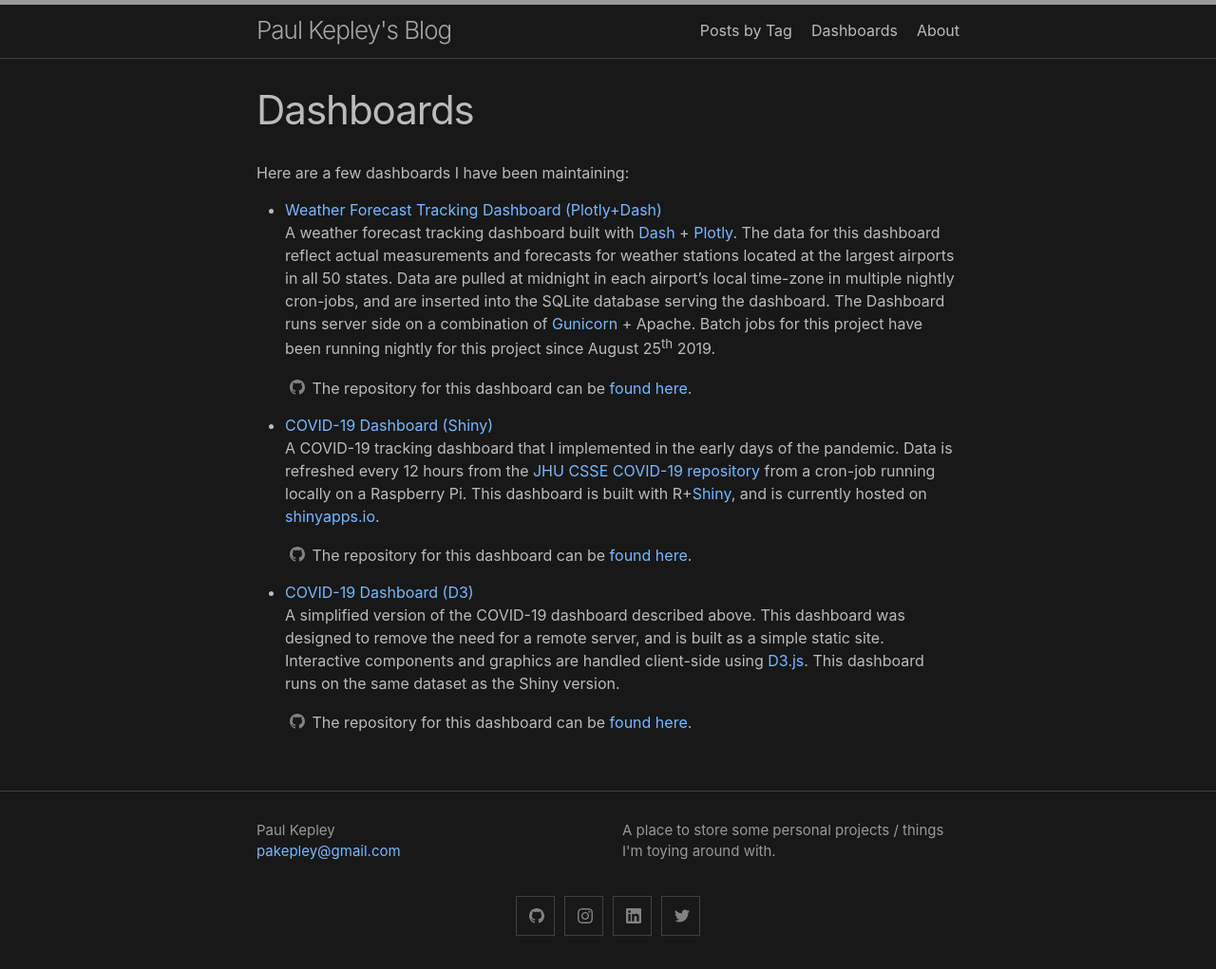
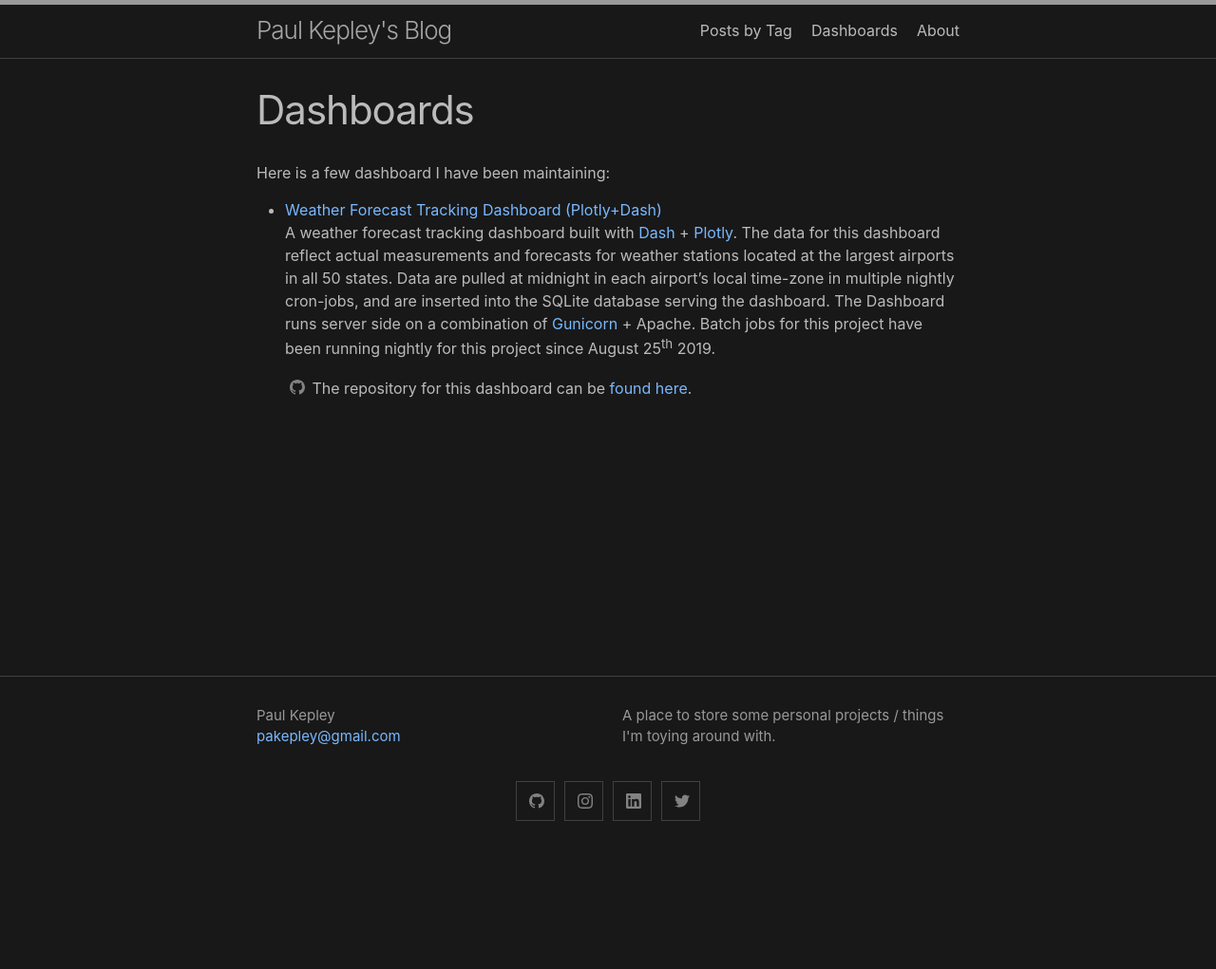
Before and after one commit to pkepley/pkepley.github.io, a Jekyll site: the page built from dash.md, in a window 1280 px wide. Shown: the whole page at 95% size. Built offline with Jekyll 4.4.1, drawn with Linux system fonts in a browser that asks for light colours; after the commit the page ends 900 px from its top, so only the background shows below that.

Commit message:
Decomissioned my COVID dashboards

```diff
--- a/dash.md
+++ b/dash.md
@@ -3,25 +3,9 @@
 title: Dashboards
 ---
 
-Here are a few dashboards I have been maintaining:
+Here is a few dashboard I have been maintaining:
 
 - [Weather Forecast Tracking Dashboard (Plotly+Dash)](https://paulkepley.com/weather-app/)<a id="dash-weather-app"></a><br> A weather forecast tracking dashboard built with [Dash](https://plotly.com/dash/) + [Plotly](https://plotly.com/). The data for this dashboard reflect actual measurements and forecasts for weather stations located at the largest airports in all 50 states. Data are pulled at midnight in each airport's local time-zone in multiple nightly cron-jobs, and are inserted into the SQLite database serving the dashboard. The Dashboard runs server side on a combination of [Gunicorn](https://gunicorn.org/) + Apache. Batch jobs for this project have been running nightly for this project since August 25<sup>th</sup> 2019.
 
   <span><svg class="svg-icon grey" style="vertical-align:-0.1875em"><use xlink:href="{{ '/assets/minima-social-icons.svg#github' | relative_url }}"></use></svg>
   The repository for this dashboard can be [found here](https://github.com/pkepley/dash-weather-app/tree/main/src).</span>
-
-- [COVID-19 Dashboard (Shiny)](https://pakepley.shinyapps.io/c19-dash/)<a id="old-covid-dashboard"></a><br> A COVID-19 tracking dashboard that I implemented in the early days of the pandemic. Data is refreshed every 12 hours from the [JHU CSSE COVID-19 repository](https://github.com/CSSEGISandData/COVID-19) from a cron-job running locally on a Raspberry Pi.  This dashboard is built with R+[Shiny](https://shiny.rstudio.com/), and is currently hosted on [shinyapps.io](https://www.shinyapps.io/).
-
-  <span><svg class="svg-icon grey" style="vertical-align:-0.1875em"><use xlink:href="{{ '/assets/minima-social-icons.svg#github' | relative_url }}"></use></svg>
-  The repository for this dashboard can be [found here](https://github.com/pkepley/c19-dash/).</span>
-
-- [COVID-19 Dashboard (D3)](https://storage.googleapis.com/paulkepley.com/c19-dash-v2/index.html)<br>A simplified version of the COVID-19 dashboard described above. This dashboard was designed to remove the need for a remote server, and is built as a simple static site. Interactive components and graphics are handled client-side using [D3.js](https://d3js.org/). This dashboard runs on the same dataset as the Shiny version.
-
-  <span><svg class="svg-icon grey" style="vertical-align:-0.1875em"><use xlink:href="{{ '/assets/minima-social-icons.svg#github' | relative_url }}"></use></svg>
-  The repository for this dashboard can be [found here](https://github.com/pkepley/c19-dash-v2/).</span>
-
-<!-- - <u><a href = "https://www.paulkepley.com/weather-app">Weather Forecast Accuracy Dashboard</a></u>: This dashboard -->
-<!--   resulted from a series of lunch conversations about the weather. The -->
-<!--   data for this dashboard is sourced nightly from the NWS websiste and -->
-<!--   inserted into a simple SQLite database. Data are served to the user -->
-<!--   via Flask, and rendered client side via D3. The git repository for this project may be [found here](https://github.com/pkepley/weather-flask-app). -->
```
